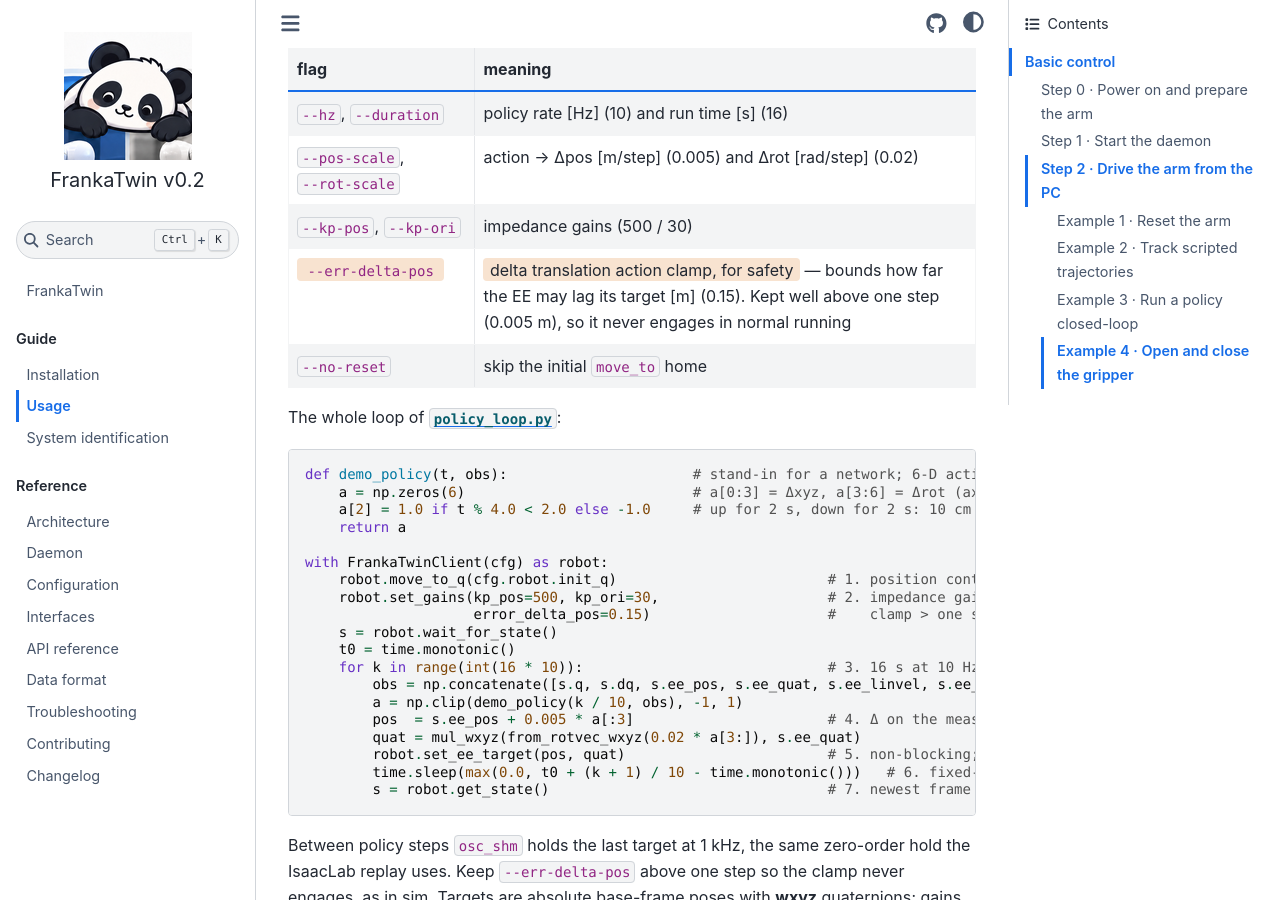
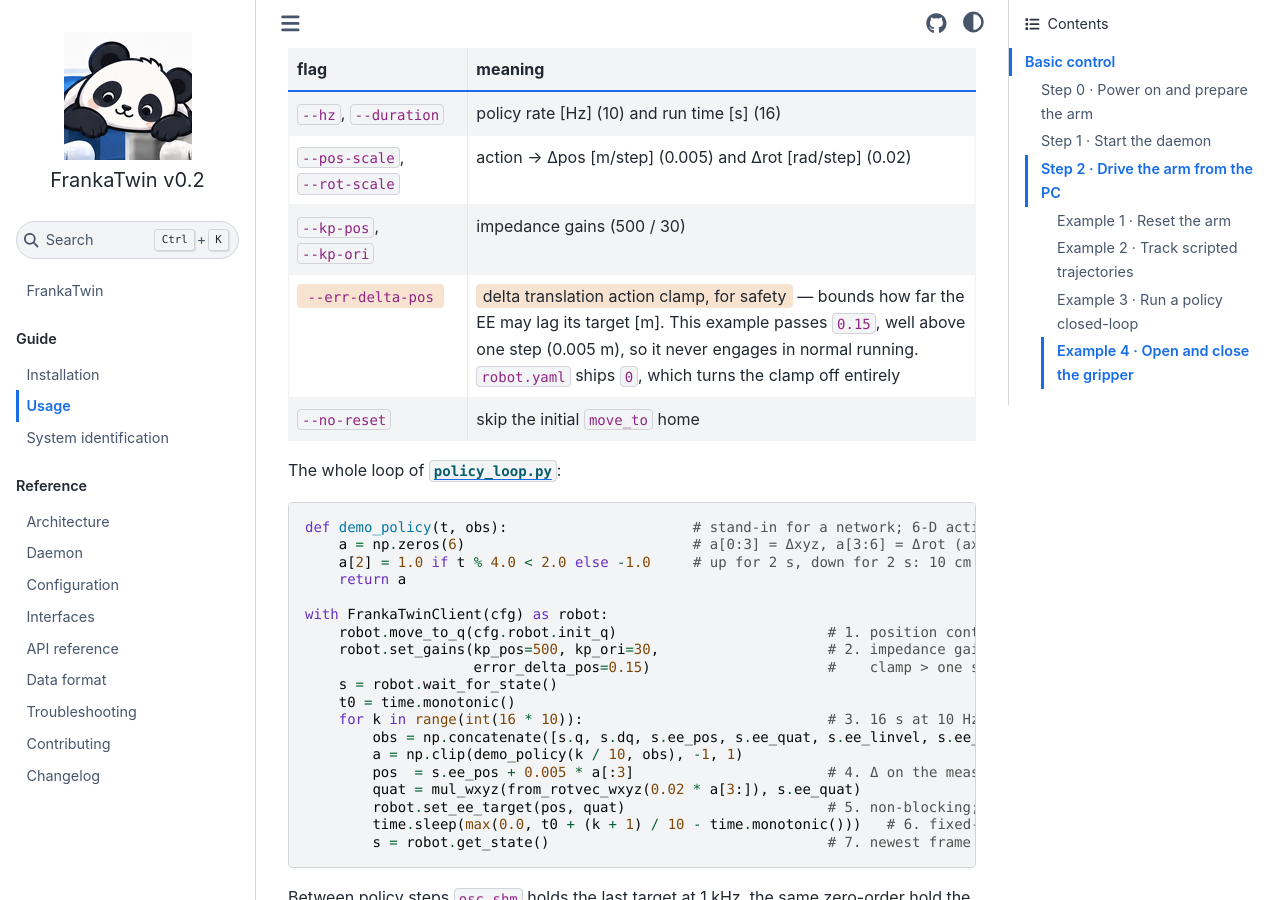
Before and after one commit to tsrobcvai/frankatwin, a Sphinx documentation site: the page built from docs/usage.md, in a window 1280 px wide and 900 px high, scrolled down 3986 px. Built offline with Sphinx 7.4.7 and the Sphinx Book theme 1.1.4, drawn with Linux system fonts in a browser that asks for light colours.

Commit message:
docs(usage): name both --err-delta-pos defaults, they differ
policy_loop.py's own flag default is 0.15; robot.yaml ships 0, which disables
the clamp. Saying only one of them invites the wrong assumption.

Co-Authored-By: Claude Opus 5 <noreply@anthropic.com>

```diff
--- a/docs/usage.md
+++ b/docs/usage.md
@@ -169,7 +169,7 @@ python examples/policy_loop.py --hz 20 --pos-scale 0.0025 --no-reset
 | `--hz`, `--duration` | policy rate [Hz] (10) and run time [s] (16) |
 | `--pos-scale`, `--rot-scale` | action → Δpos [m/step] (0.005) and Δrot [rad/step] (0.02) |
 | `--kp-pos`, `--kp-ori` | impedance gains (500 / 30) |
-| [`--err-delta-pos`]{.flag-safety} | [delta translation action clamp, for safety]{.flag-safety} — bounds how far the EE may lag its target [m] (0.15). Kept well above one step (0.005 m), so it never engages in normal running |
+| [`--err-delta-pos`]{.flag-safety} | [delta translation action clamp, for safety]{.flag-safety} — bounds how far the EE may lag its target [m]. This example passes `0.15`, well above one step (0.005 m), so it never engages in normal running. `robot.yaml` ships `0`, which turns the clamp off entirely |
 | `--no-reset` | skip the initial `move_to` home |
 
 The whole loop of [`policy_loop.py`](https://github.com/tsrobcvai/frankatwin/blob/v0.2/examples/policy_loop.py):
```
